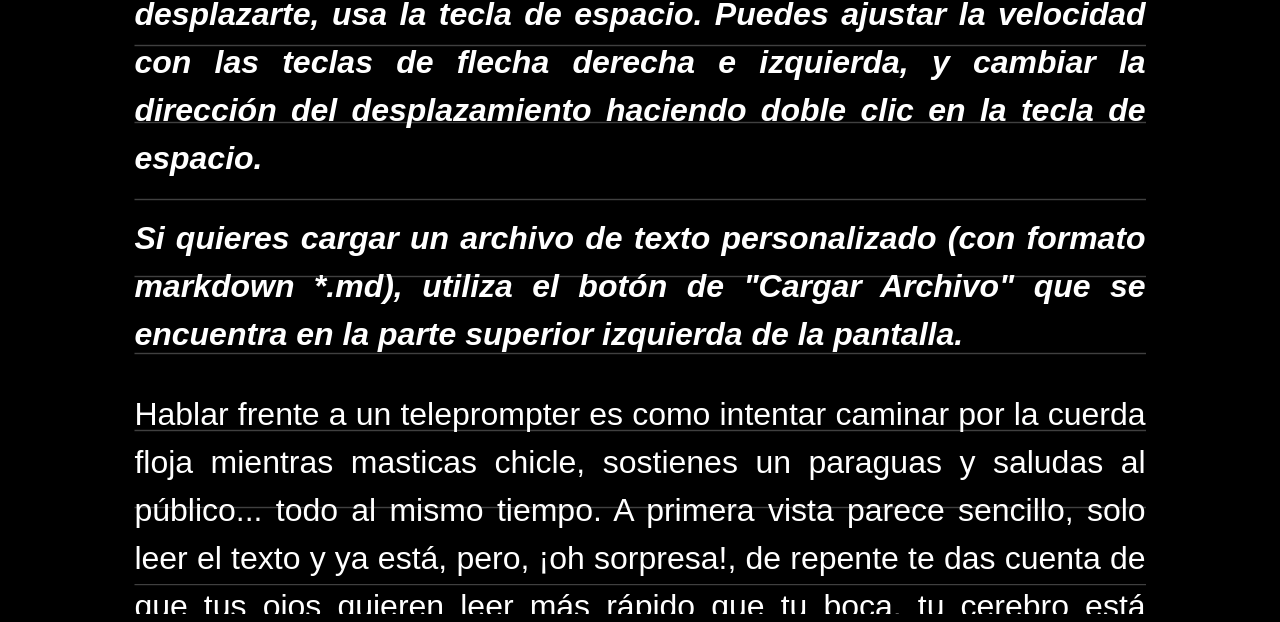
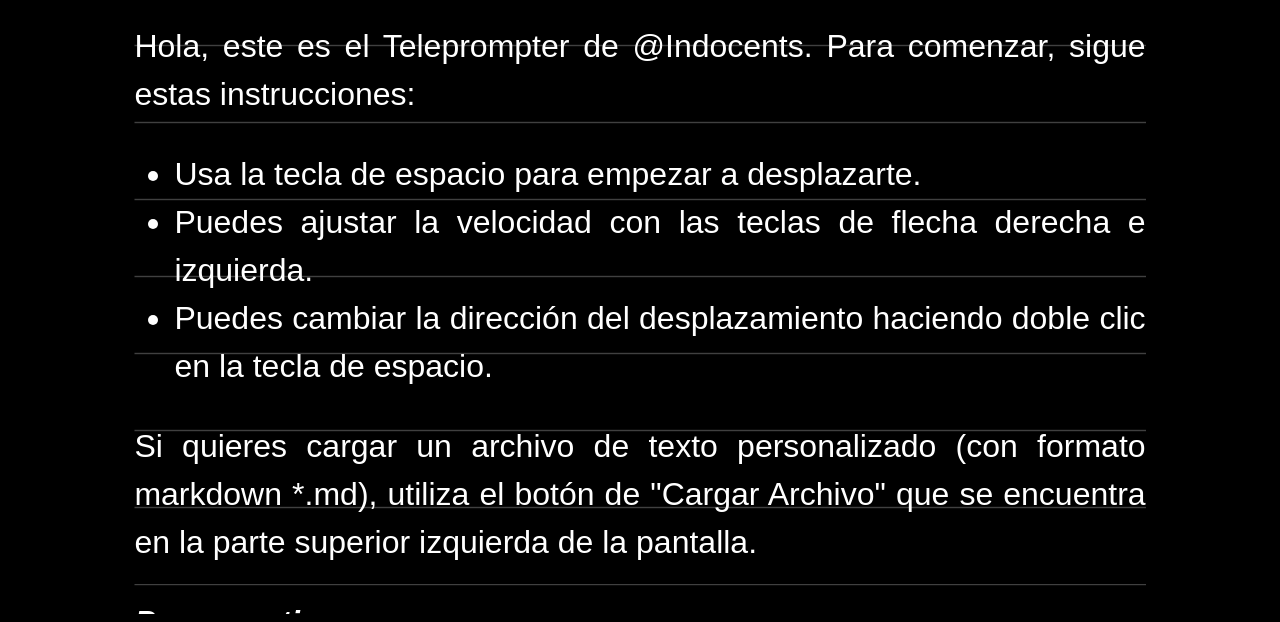
Before and after one commit to andoal/andoal.github.io, a plain HTML site: page teleprompter/index.html in a window 1280 px wide. Shown: the part 194-816 px from the top of the page. Drawn offline with nearby package versions, Linux system fonts and the light colour scheme.

Commit message:
Correcciones de estilo

```diff
--- a/teleprompter/index.html
+++ b/teleprompter/index.html
@@ -87,6 +87,8 @@
             font-size: 1em;
             text-align: right;
             transition: opacity 0.5s ease;
+            font-family: 'Courier New', Courier, monospace;
+            font-weight: bold;
         }
         #relleno {
             margin-top: 200px;
@@ -104,15 +106,21 @@
     <div class="teleprompter-container">
         <div class="teleprompter-text" id="teleprompterText">
             <div class="marker marker-start" id="startMarker"></div>
-            <p><em><strong>Hola, este es el Teleprompter de @Indocents. Para empezar a desplazarte, usa la tecla de espacio. Puedes ajustar la velocidad con las teclas de flecha derecha e izquierda, y cambiar la dirección del desplazamiento haciendo doble clic en la tecla de espacio.</strong></em></p>
-            <p><em><strong>Si quieres cargar un archivo de texto personalizado (con formato markdown *.md), utiliza el botón de "Cargar Archivo" que se encuentra en la parte superior izquierda de la pantalla.</strong></em></p>
-            <p>Hablar frente a un teleprompter es como intentar caminar por la cuerda floja mientras masticas chicle, sostienes un paraguas y saludas al público... todo al mismo tiempo. A primera vista parece sencillo, solo leer el texto y ya está, pero, ¡oh sorpresa!, de repente te das cuenta de que tus ojos quieren leer más rápido que tu boca, tu cerebro está tratando de recordar qué significaba esa palabra difícil, y tus manos empiezan a sudar como si estuvieras a punto de lanzar un discurso presidencial.</p>
-            <p>Y luego está la velocidad. Demasiado rápido y parecerás un locutor de subastas vendiendo una vaca, demasiado lento y podrías poner a la audiencia a dormir... ¡sin importar cuán emocionante sea el texto! Y ahí es cuando empiezas a preguntarte si deberías haber practicado más, o quizás haber elegido una carrera diferente, como jardinero, donde el único texto que necesitas leer es el manual de instrucciones de la podadora.</p>
-            <p>Y el contacto visual... Ah, el contacto visual. Supuestamente, el truco es parecer que miras al público mientras lees el teleprompter. Pero en realidad, tus ojos están haciendo una especie de danza del escondite. Un ojo lee el texto, el otro intenta mirar a la audiencia. Y el resultado es una mirada que podría confundirse fácilmente con la de alguien que está intentando descifrar el menú en un restaurante lleno de palabras raras.</p>
-            <p>Además, está el estrés del texto en sí. Si el texto es tuyo, todavía hay esperanza. Pero si es de otra persona, estás en problemas. No solo tienes que leerlo, sino también entenderlo, sentirlo, y hacerlo parecer como si fueras tú quien lo ha escrito, y no un robot que lo está leyendo por primera vez. Y claro, ahí viene la palabra impronunciable, esa que parece haber sido puesta ahí solo para que falles... y tú intentas mantener la compostura, pero en el fondo solo piensas "¿quién demonios escribe estas cosas?".</p>
+            <p><em><strong>Instrucciones de uso:</strong></em></p>
+            <p>Hola, este es el Teleprompter de @Indocents. Para comenzar, sigue estas instrucciones:</p>
+            <ul>
+                <li>Usa la tecla de espacio para empezar a desplazarte.</li>
+                <li>Puedes ajustar la velocidad con las teclas de flecha derecha e izquierda.</li>
+                <li>Puedes cambiar la dirección del desplazamiento haciendo doble clic en la tecla de espacio.</li>
+            </ul>
+            <p>Si quieres cargar un archivo de texto personalizado (con formato markdown *.md), utiliza el botón de "Cargar Archivo" que se encuentra en la parte superior izquierda de la pantalla.</p>
+            <p><em><strong>Para practicar:</strong></em></p>
+            <p>Hablar frente a un teleprompter es como caminar por la cuerda floja mientras intentas saludar al público... todo al mismo tiempo. A primera vista parece sencillo, solo leer el texto y ya está, pero, ¡oh sorpresa!, de repente te das cuenta de que tus ojos quieren leer más rápido que tu boca, tu cerebro está tratando de recordar qué significaba esa palabra difícil, y tus manos empiezan a sudar como si estuvieras a punto de lanzar un discurso presidencial.</p>
+            <p>Y luego está la velocidad. Demasiado rápido y parecerá que estás haciendo una subasta, demasiado lento y podrías poner a la audiencia a dormir... ¡sin importar cuán emocionante sea el texto! Y ahí es cuando empiezas a preguntarte si deberías haber practicado más, o quizás haber elegido una profesión diferente, mucho mejor dedicarse a jardinería y leer el manual de instrucciones de la podadora.</p>
+            <p>Y el contacto visual... Ah, el contacto visual. Supuestamente, el truco es parecer que miras al público mientras lees el teleprompter. En realidad, tus ojos están haciendo una especie de danza del escondite, donde un ojo lee el texto y el otro intenta mirar a la audiencia. Y el resultado es una mirada que podría confundirse fácilmente con la de alguien que está intentando descifrar el menú de un restaurante gourmet... escrito en japonés.</p>
+            <p>Además, está el estrés del texto en sí. Si el texto es tuyo, todavía hay esperanza. Pero si es de otra persona, estás en problemas. No solo tienes que leerlo, sino también entenderlo, sentirlo, y hacerlo parecer como si fueras tú quien lo ha escrito, y no un robot que lo está leyendo por primera vez. Y claro, ahí viene la palabra impronunciable, como 'otorinolaringólogo', esa que parece haber sido puesta ahí solo para que falles... y tú intentas mantener la compostura, pero en el fondo solo piensas "¿quién demonios escribe estas cosas?".</p>
             <p>Y como si eso fuera poco, tienes las luces, las cámaras, y, si tienes suerte, alguien que te habla por un auricular diciéndote "¡más emoción, más emoción!". Claro, más emoción, justo cuando lo único que quieres es que el teleprompter se detenga para poder respirar. Pero al final, cuando todo sale bien, cuando logras ese perfecto equilibrio entre leer, mirar, y respirar, te das cuenta de que quizás, solo quizás, esto no es tan difícil después de todo... hasta que llega el siguiente texto.</p>
             <div class="marker marker-end" id="endMarker"></div>
-        </div>
     </div>
 
     <!-- Scripts -->
```
